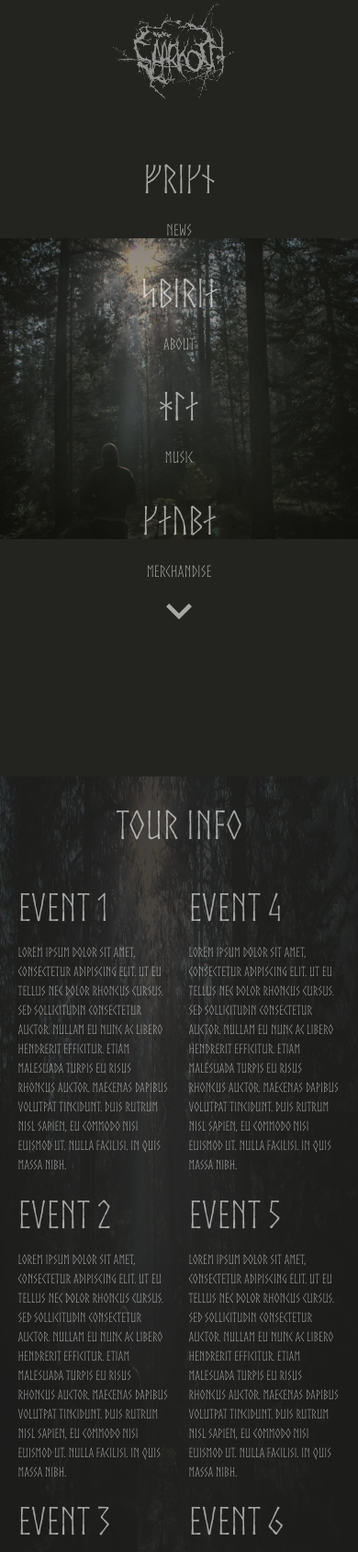
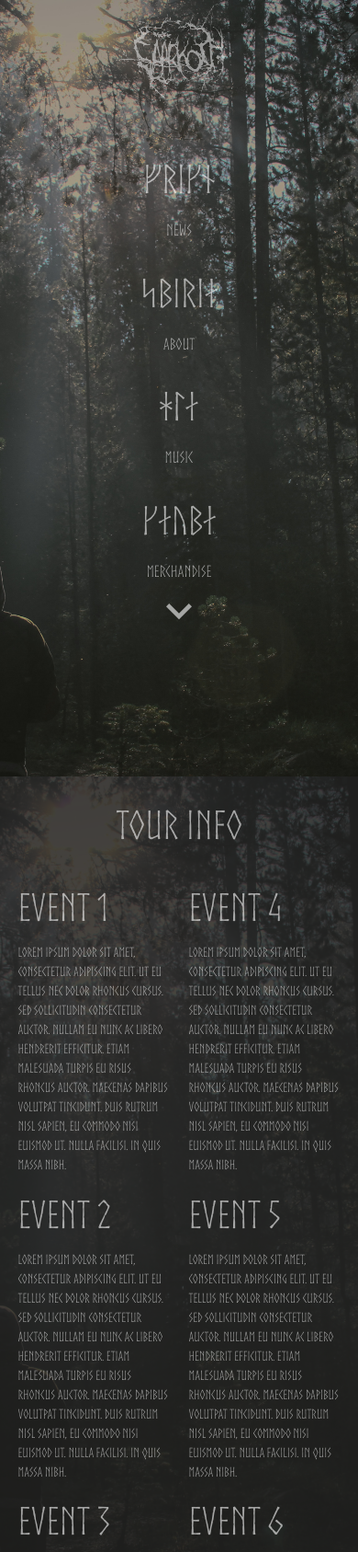
Before and after one commit to wolflint/saarkothWebsite, a PHP site: page / in a window 390 px wide. Shown: the top 1687 px of the page at 92% size. Run offline with PHP 8.4, Linux system fonts and the light colour scheme; some libraries are stand-ins or nearby versions.

Commit message:
Update index.css

```diff
--- a/css/index.css
+++ b/css/index.css
@@ -59,7 +59,7 @@ runes, h6 {
 } */
 
 @media screen and (max-width: 992px) {
-body {
+#parallax-section {
         background-size: auto calc(100% + 100px)
     }
 
```
